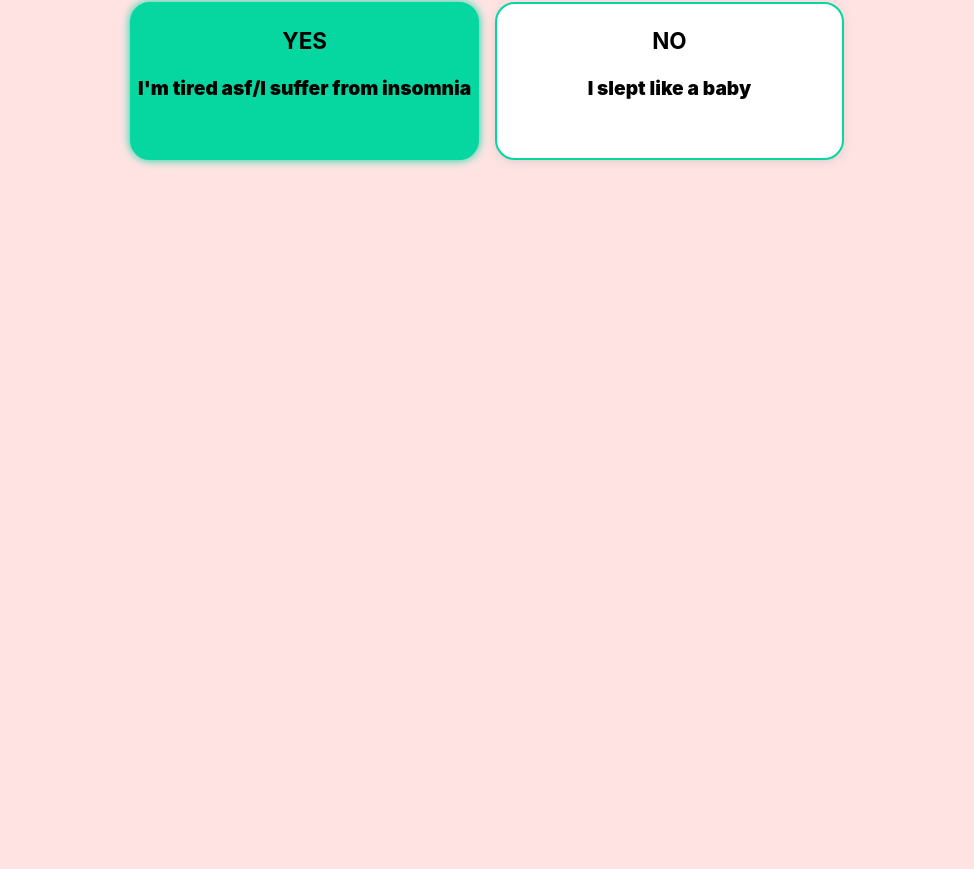
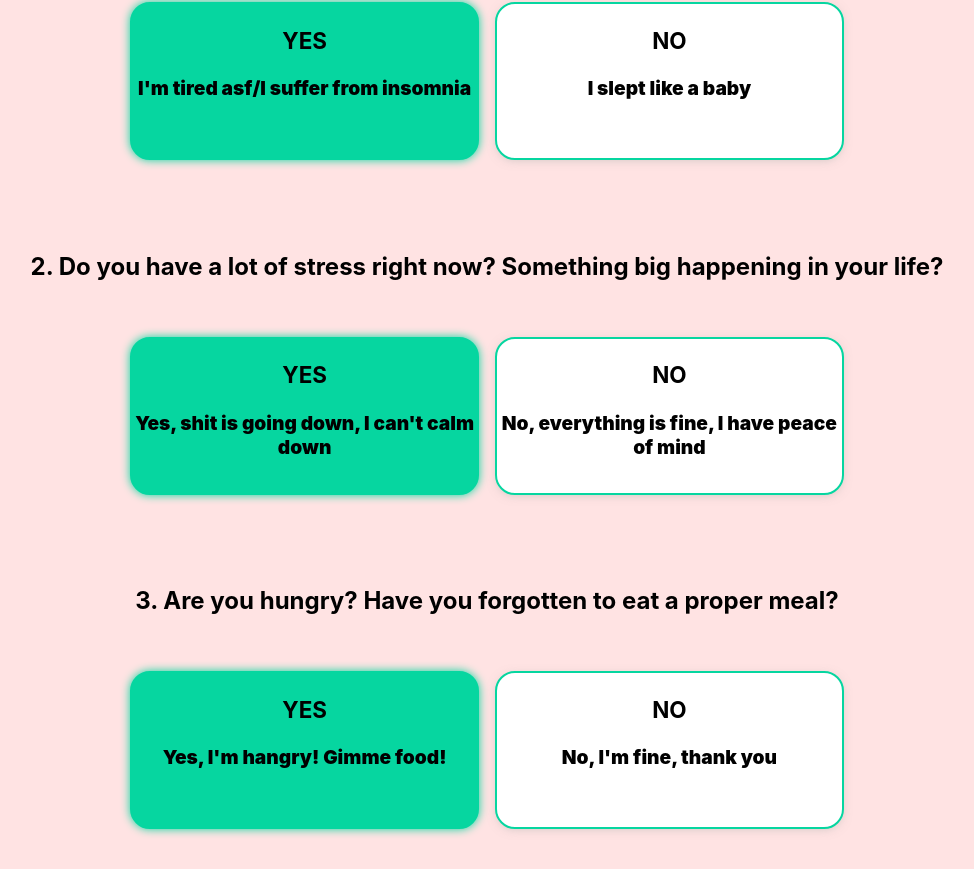
Before and after one commit to peltonan/feelings-first-aid, a React (Create React App) app: page / in a window 1280 px wide. Shown: the part 516-1385 px from the top of the page, without its empty margins (153-1127 px from the left). Before the commit the page ends 800 px from the top, so only its background shows below. Built offline with nearby package versions, Linux system fonts and the light colour scheme.

Commit message:
Removed stuff.
Added map and functions to questions.
Made separate .js for questions to be stored

```diff
--- a/src/App.js
+++ b/src/App.js
@@ -1,48 +1,48 @@
 import { useState } from 'react';
 import './App.css';
 import FirstAidKit from './images/favpng_first-aid-kit.png'
+import { questions } from './questions';
 
 function App() {
-  /*  const [counter, setCounter] = useState(0)
-   const clicked = () => {
-     let newNum = counter
-     newNum++
-     setCounter(newNum)
-   } */
   return (
 
     <div className="App">
       <h1>Feelings First Aid</h1>
       <img src={FirstAidKit} className="firstAidKit" alt="First Aid Kit"></img>
-      {/*       <h2>{counter}</h2>
-      <button onClick={clicked}>Click me!</button>
-    </div> */}
       <div className="intro">If you're feeling happy, fine or any positive feelings.
         You most likely don't need feelings first aid.</div>
       <div className="intro">Go live your life and enjoy!</div>
       <div>
         <div className="intro">Now I will ask you yes/no questions to figure out where you need band-aids&hearts;</div>
       </div>
-      <h2>1. Did you not get enough sleep this night? Have you slept too little most days this week?</h2>
+      {questions.map((questionBox, index) => {
+        console.log(index)
+        return (
+          <div>
+            <h2>{index + 1}. {questionBox.question}</h2>
             <div className="wrapper">
               <section>
                 <div>
-            <input type="radio" id="question-one" className="answer" name="select" value="1" checked />
-            <label for="question-one">
+                  <input type="radio" id={`question-one-${index}`} className="answer" name={`select-${index}`} value="1" checked />
+                  <label htmlFor={`question-one-${index}`} >
                     <h3>YES</h3>
-              <p>I'm tired asf/I suffer from insomnia</p>
+                    <p>{questionBox.yesValue}</p>
                   </label>
                 </div>
                 <div>
-            <input type="radio" id="question-two" className="answer" name="select" value="2" />
-            <label for="question-two">
+                  <input type="radio" id={`question-two-${index}`} className="answer" name={`select-${index}`} value="2" />
+                  <label htmlFor={`question-two-${index}`}>
                     <h3>NO</h3>
-              <p>I slept like a baby</p>
+                    <p>{questionBox.noValue}</p>
                   </label>
                 </div>
               </section>
             </div>
           </div>
+        )
+      })}
+
+    </div>
   );
 }
 
--- /dev/null
+++ b/src/questions.js
@@ -0,0 +1,19 @@
+export const questions = [
+    {
+        question: "Did you not get enough sleep this night? Have you slept too little most days this week?",
+        yesValue: "I'm tired asf/I suffer from insomnia",
+        noValue: "I slept like a baby"
+    },
+    {
+        question: "Do you have a lot of stress right now? Something big happening in your life?",
+        yesValue: "Yes, shit is going down, I can't calm down",
+        noValue: "No, everything is fine, I have peace of mind"
+    },
+    {
+        question: "Are you hungry? Have you forgotten to eat a proper meal?",
+        yesValue: "Yes, I'm hangry! Gimme food!",
+        noValue: "No, I'm fine, thank you"
+    },
+
+
+]
```
Lines whose indentation alone changed are shown as unchanged.
